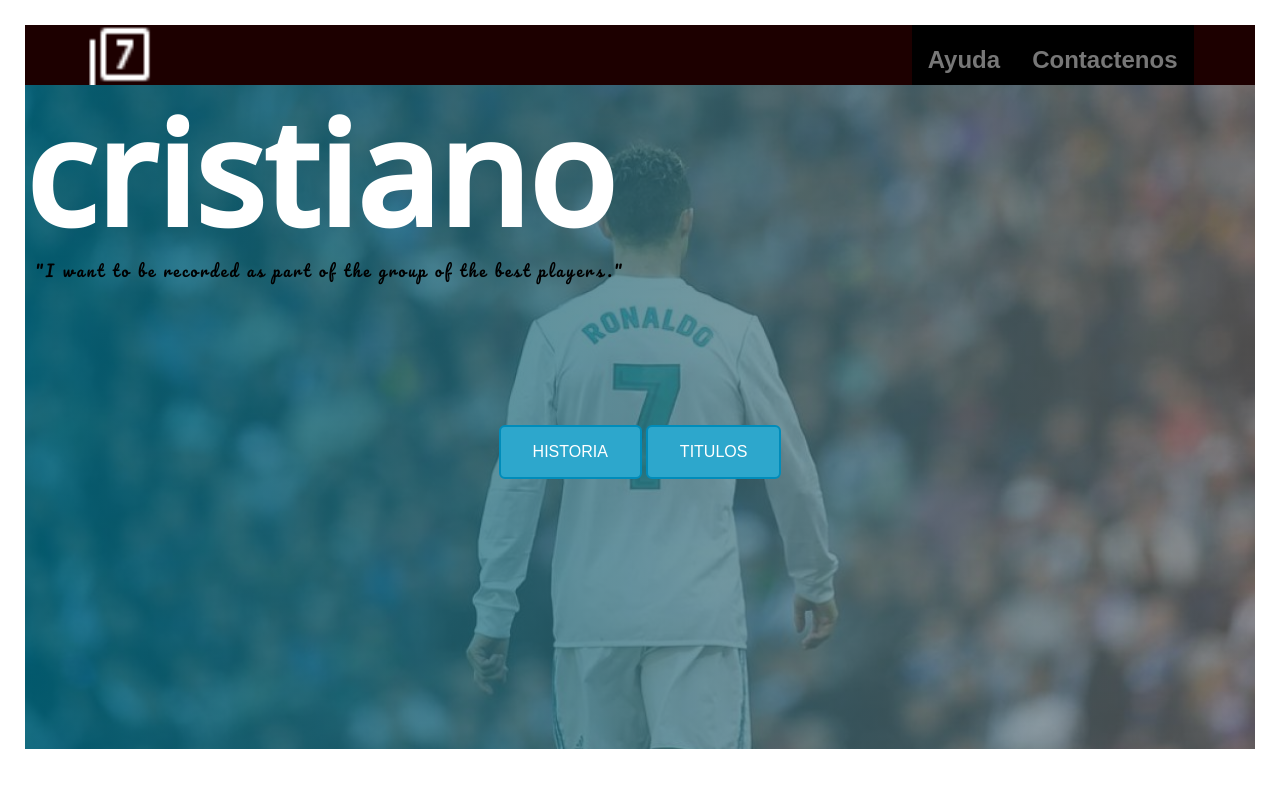
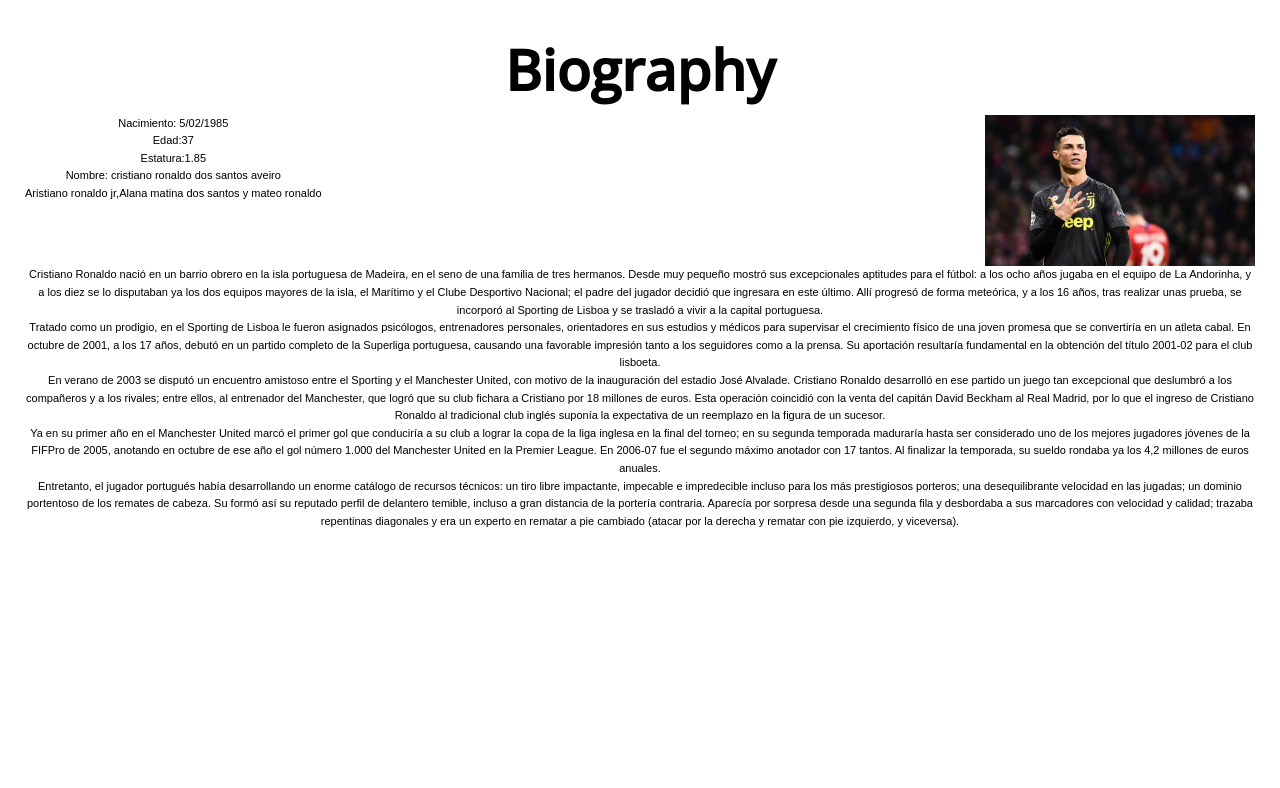
Before and after one commit to elyato/trabajocesde, a plain HTML site: page index.html in a window 1280 px wide. Drawn offline with nearby package versions, Linux system fonts and the light colour scheme; a web font is replaced by a local one.

Commit message:
creacion de la biografia en html y areglos en css

```diff
--- a/css/estilos.css
+++ b/css/estilos.css
@@ -50,12 +50,12 @@ header {
   color: #000;
   cursor: pointer;
 }
-h1 {
+.titulo {
   font-family: "Open Sans", sans-serif;
   font-size: 9rem;
   line-height: 1.2;
 }
-p {
+.frase {
   font-family: "Pacifico", cursive;
   color: rgb(0, 0, 0);
   font-size: 1rem;
@@ -113,3 +113,24 @@ p {
   background-color: #94f1e5;
   color: rgb(11, 10, 10);
 }
+.biografia {
+  display: flex;
+  flex-direction: column;
+  text-align: center;
+  color: black;
+}
+.content-bio {
+  display: flex;
+  justify-content: space-between;
+}
+ul {
+  list-style: none;
+}
+.img-bio {
+  width: 270px;
+  height: auto;
+}
+.titulo-2 {
+  font-family: "Open Sans", sans-serif;
+  font-size: 3.5rem;
+}
--- a/css/index.js
+++ b/css/index.js
@@ -0,0 +1 @@
+const button = document.querySelector(".button")
--- a/index.html
+++ b/index.html
@@ -13,11 +13,15 @@
       href="https://fonts.googleapis.com/css2?family=Material+Symbols+Outlined:opsz,wght,FILL,GRAD@48,700,1,0"
     />
     <link rel="stylesheet" href="css/estilos.css" />
-    <link rel="shortcut icon" href="img/sports_soccer_FILL0_wght400_GRAD0_opsz48.png" type="image/x-icon">
+    <link
+      rel="shortcut icon"
+      href="img/sports_soccer_FILL0_wght400_GRAD0_opsz48.png"
+      type="image/x-icon"
+    />
     <title>elBicho</title>
   </head>
   <body>
-    <header class="header-container">
+    <!-- <header class="header-container">
       <div class="container">
         <img class="icon7" src="img/outline_filter_7_white_24dp.png" alt="">
         <nav class="menuDesplegable">
@@ -31,13 +35,81 @@
       </div>
     </header>
     <main class="cristiano">
-      <h1>cristiano</h1>
-      <p>"I want to be recorded as part of the group of the best players."</p>
+      <h1 class="titulo">cristiano</h1>
+      <p class="frase">"I want to be recorded as part of the group of the best players."</p>
       <div class="content-botton">
-        <button class="botton">Historia</button>
+        <button class="botton">biografia</button>
         <button class="botton">Titulos</button>
-
       </div>
-  </main>
+  </main> -->
+    <section class="biografia">
+      <h1 class="titulo-2">Biography</h1>
+      <div class="content-bio">
+        <ul>
+          <li>Nacimiento: 5/02/1985</li>
+          <li>Edad:37</li>
+          <li>Estatura:1.85</li>
+          <li>Nombre: cristiano ronaldo dos santos aveiro</li>
+          <li>Aristiano ronaldo jr,Alana matina dos santos y mateo ronaldo</li>
+        </ul>
+        <img class="img-bio" src="img/cr7.jpg" alt="" />
+      </div>
+      <div>
+        <p>
+          Cristiano Ronaldo nació en un barrio obrero en la isla portuguesa de
+          Madeira, en el seno de una familia de tres hermanos. Desde muy pequeño
+          mostró sus excepcionales aptitudes para el fútbol: a los ocho años
+          jugaba en el equipo de La Andorinha, y a los diez se lo disputaban ya
+          los dos equipos mayores de la isla, el Marítimo y el Clube Desportivo
+          Nacional; el padre del jugador decidió que ingresara en este último.
+          Allí progresó de forma meteórica, y a los 16 años, tras realizar unas
+          prueba, se incorporó al Sporting de Lisboa y se trasladó a vivir a la
+          capital portuguesa.
+        </p>
+        <p>
+          Tratado como un prodigio, en el Sporting de Lisboa le fueron asignados
+          psicólogos, entrenadores personales, orientadores en sus estudios y
+          médicos para supervisar el crecimiento físico de una joven promesa que
+          se convertiría en un atleta cabal. En octubre de 2001, a los 17 años,
+          debutó en un partido completo de la Superliga portuguesa, causando una
+          favorable impresión tanto a los seguidores como a la prensa. Su
+          aportación resultaría fundamental en la obtención del título 2001-02
+          para el club lisboeta.
+        </p>
+        <p>
+          En verano de 2003 se disputó un encuentro amistoso entre el Sporting y
+          el Manchester United, con motivo de la inauguración del estadio José
+          Alvalade. Cristiano Ronaldo desarrolló en ese partido un juego tan
+          excepcional que deslumbró a los compañeros y a los rivales; entre
+          ellos, al entrenador del Manchester, que logró que su club fichara a
+          Cristiano por 18 millones de euros. Esta operación coincidió con la
+          venta del capitán David Beckham al Real Madrid, por lo que el ingreso
+          de Cristiano Ronaldo al tradicional club inglés suponía la expectativa
+          de un reemplazo en la figura de un sucesor.
+        </p>
+        <p>
+          Ya en su primer año en el Manchester United marcó el primer gol que
+          conduciría a su club a lograr la copa de la liga inglesa en la final
+          del torneo; en su segunda temporada maduraría hasta ser considerado
+          uno de los mejores jugadores jóvenes de la FIFPro de 2005, anotando en
+          octubre de ese año el gol número 1.000 del Manchester United en la
+          Premier League. En 2006-07 fue el segundo máximo anotador con 17
+          tantos. Al finalizar la temporada, su sueldo rondaba ya los 4,2
+          millones de euros anuales.
+        </p>
+        <p>
+          Entretanto, el jugador portugués había desarrollando un enorme
+          catálogo de recursos técnicos: un tiro libre impactante, impecable e
+          impredecible incluso para los más prestigiosos porteros; una
+          desequilibrante velocidad en las jugadas; un dominio portentoso de los
+          remates de cabeza. Su formó así su reputado perfil de delantero
+          temible, incluso a gran distancia de la portería contraria. Aparecía
+          por sorpresa desde una segunda fila y desbordaba a sus marcadores con
+          velocidad y calidad; trazaba repentinas diagonales y era un experto en
+          rematar a pie cambiado (atacar por la derecha y rematar con pie
+          izquierdo, y viceversa).
+        </p>
+      </div>
+    </section>
   </body>
 </html>
```
